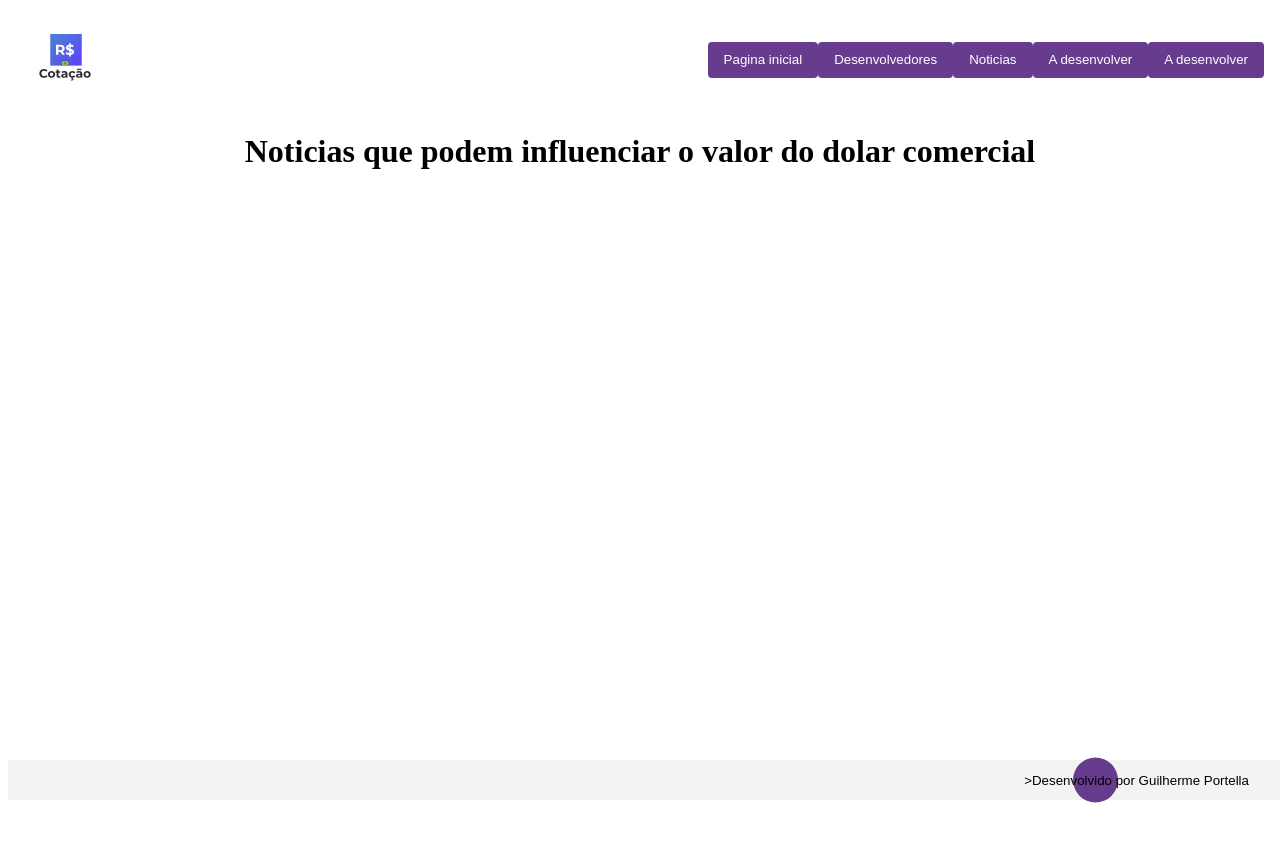
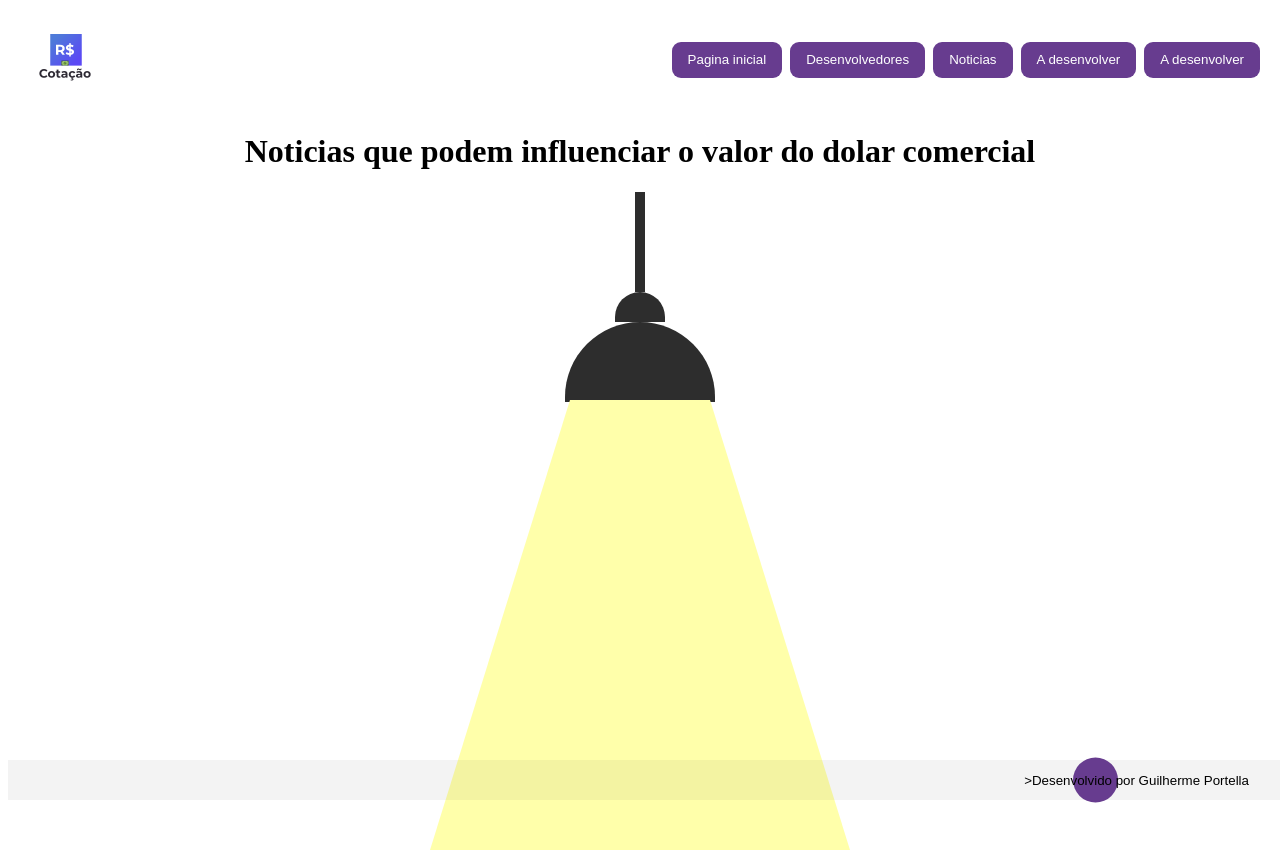
Before and after one commit to GuilhermePortella/sitecotacaodolar, an Angular app: page /news in a window 1280 px wide. Before the commit the page ends 800 px from the top, so only its background shows below. Built offline with nearby package versions, Linux system fonts and the light colour scheme.

Commit message:
Testando animação de luz na pagina de noticias

```diff
--- a/src/app/components/creators/creators.component.css
+++ b/src/app/components/creators/creators.component.css
@@ -28,13 +28,14 @@ button{
     column-gap: 20px;
 }
 .nav_link{
-    display: inline-block;
+    display: inline;
     text-decoration: none;
 
-    border-radius: 4px;
+    border-radius: 9px;
     background-color: rgb(103, 60, 143);
     color: white;
     position: relative;
+    margin: 0 4px 0 4px;
 }
 .nav_link::after{
     content: '';
--- a/src/app/components/news/news.component.css
+++ b/src/app/components/news/news.component.css
@@ -27,13 +27,14 @@ button {
   column-gap: 20px;
 }
 .nav_link{
-  display: inline-block;
+  display: inline;
   text-decoration: none;
 
-  border-radius: 4px;
+  border-radius: 9px;
   background-color: rgb(103, 60, 143);
   color: white;
   position: relative;
+  margin: 0 4px 0 4px;
 }
 .nav_link::after{
   content: '';
@@ -51,3 +52,43 @@ button {
   transform: scaleX(1);
   transform-origin: left;
 }
+
+.lamp-item{
+  left: 0;
+  right: 0;
+  margin: 0 auto;
+}
+
+.lamp-top {
+  background: #2d2d2d;
+  height: 100px;
+  width: 10px;
+  top: 0;
+}
+
+.lamp-middle{
+  background: #2d2d2d;
+  border-radius: 50px 50px 0 0;
+  height: 30px;
+  width: 50px;
+  top: 100px;
+}
+
+.lamp-bottom{
+  background: #2d2d2d;
+  border-radius: 100px 100px 0 0;
+  cursor: pointer;
+  height: 80px;
+  width: 150px;
+  top: 120px;
+}
+
+.lamp-light.open{
+  background: #ffa;
+  clip-path: polygon(40% 0, 60% 0, 80% 100%, 20% 100%);
+  height: 450px;
+  width: 700px;
+  position: absolute;
+  top: 400px;
+
+}
--- a/src/app/components/news/news.component.html
+++ b/src/app/components/news/news.component.html
@@ -43,6 +43,23 @@
     Noticias que podem influenciar o valor do dolar comercial
   </h1>
 
+
+
+  <div class="lamp js-turnoff-btn">
+    <div class="lamp-item lamp-top"> </div>
+    <div class="lamp-item lamp-middle"> </div>
+    <div class="lamp-item lamp-bottom"> </div>
+    <div class="lamp-item lamp-light open"></div>
+  </div>
+
+  <script>
+    $('body').on('click', '.js-turnoff-btn', function () {
+      $('.lamp-light').toggleClass('open');
+    });
+  </script>
+
+
+
 </body>
 
 </html>
--- a/src/app/components/news/news.component.ts
+++ b/src/app/components/news/news.component.ts
@@ -24,5 +24,4 @@ export class NewsComponent implements OnInit {
     this.router.navigate(['home'])
   }
 
-
 }
```
Lines whose indentation alone changed are shown as unchanged.
